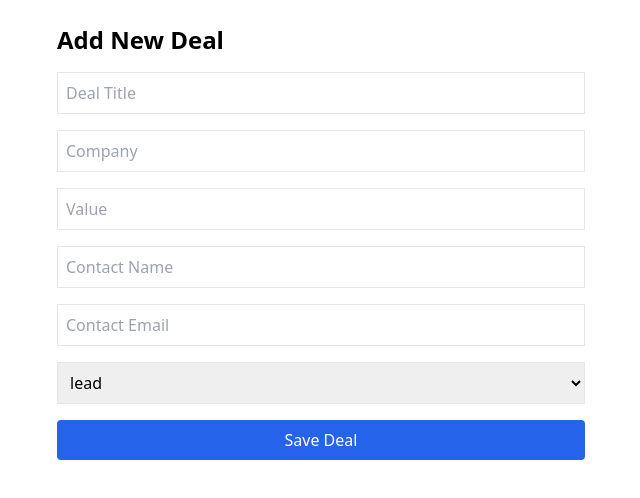
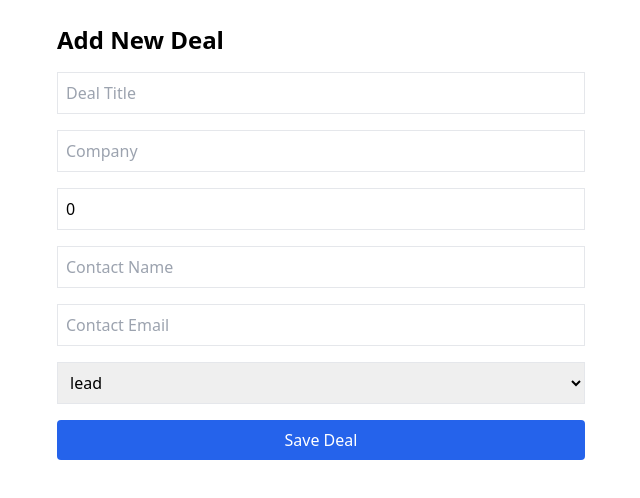
Before and after one commit to mmutheu360-coder/ai--pipedrive-v2-final-, a Next.js app: page /new in a window 1280 px wide. Shown: the top 498 px of the page, without its empty margins (319-959 px from the left). Built offline with nearby package versions, Linux system fonts and the light colour scheme; no server answers.

Commit message:
Update page.tsx

```diff
--- a/app/new/page.tsx
+++ b/app/new/page.tsx
@@ -1,46 +1,167 @@
 'use client'
+
 import { useState } from 'react'
 import { supabase } from '../../lib/supabase'
 import { useRouter } from 'next/navigation'
 
 export default function NewDeal() {
-  const [form, setForm] = useState({title:'', company:'', value:0, stage:'lead', contact:'', email:''})
   const router = useRouter()
-const handleSubmit = async (e: any) => {
+
+  const [form, setForm] = useState({
+    title: '',
+    company: '',
+    value: 0,
+    stage: 'lead',
+    contact: '',
+    email: '',
+  })
+
+  const [message, setMessage] = useState('')
+
+  const handleSubmit = async (e: React.FormEvent) => {
     e.preventDefault()
+
+    setMessage('Saving deal...')
+
     try {
+      // 1. Create the contact
       const { data: contact, error: contactError } = await supabase
         .from('contacts')
-      .insert({ name: form.contact, email: form.email })
+        .insert({
+          name: form.contact,
+          email: form.email,
+        })
         .select()
         .single()
-    if (contactError) throw contactError
 
-    const { error: dealError } = await supabase
+      if (contactError) {
+        console.error('CONTACT INSERT ERROR:', contactError)
+        setMessage(`CONTACT ERROR: ${contactError.message}`)
+        return
+      }
+
+      console.log('CONTACT CREATED:', contact)
+
+      // 2. Create the deal
+      const { data: deal, error: dealError } = await supabase
         .from('deals')
-      .insert({ title: form.title, company: form.company, value: form.value, stage: form.stage, contact_id: contact.id })
-    if (dealError) throw dealError
+        .insert({
+          title: form.title,
+          company: form.company,
+          value: form.value,
+          stage: form.stage,
+          contact_id: contact.id,
+        })
+        .select()
+        .single()
 
-    router.replace('/')
+      if (dealError) {
+        console.error('DEAL INSERT ERROR:', dealError)
+        setMessage(`DEAL ERROR: ${dealError.message}`)
+        return
+      }
+
+      console.log('DEAL CREATED:', deal)
+
+      setMessage(`Deal saved successfully! ID: ${deal.id}`)
+
+      // Give the browser a moment to receive the response,
+      // then go back to the deals list.
+      router.push('/')
+      router.refresh()
+
     } catch (err: any) {
-    alert('Error saving deal: ' + err.message)
-    console.error(err)
+      console.error('NEW DEAL ERROR:', err)
+      setMessage(`ERROR: ${err.message}`)
     }
   }
 
+  return (
+    <form
+      onSubmit={handleSubmit}
+      className="p-6 max-w-xl mx-auto space-y-4"
+    >
+      <h1 className="text-2xl font-bold">Add New Deal</h1>
 
-  return (
-    <form onSubmit={handleSubmit} className="p-6 max-w-xl mx-auto space-y-4">
-      <h1 className="text-2xl font-bold">Add New Deal</h1>
-      <input required placeholder="Deal Title" onChange={e=>setForm({...form, title:e.target.value})} className="border p-2 w-full"/>
-      <input required placeholder="Company" onChange={e=>setForm({...form, company:e.target.value})} className="border p-2 w-full"/>
-      <input required placeholder="Value" type="number" onChange={e=>setForm({...form, value:+e.target.value})} className="border p-2 w-full"/>
-      <input required placeholder="Contact Name" onChange={e=>setForm({...form, contact:e.target.value})} className="border p-2 w-full"/>
-      <input required placeholder="Contact Email" type="email" onChange={e=>setForm({...form, email:e.target.value})} className="border p-2 w-full"/>
-      <select onChange={e=>setForm({...form, stage:e.target.value})} className="border p-2 w-full">
-        <option>lead</option><option>qualified</option><option>proposal</option><option>negotiation</option><option>won</option><option>lost</option>
+      <input
+        required
+        placeholder="Deal Title"
+        value={form.title}
+        onChange={e =>
+          setForm({ ...form, title: e.target.value })
+        }
+        className="border p-2 w-full"
+      />
+
+      <input
+        required
+        placeholder="Company"
+        value={form.company}
+        onChange={e =>
+          setForm({ ...form, company: e.target.value })
+        }
+        className="border p-2 w-full"
+      />
+
+      <input
+        required
+        placeholder="Value"
+        type="number"
+        value={form.value}
+        onChange={e =>
+          setForm({ ...form, value: Number(e.target.value) })
+        }
+        className="border p-2 w-full"
+      />
+
+      <input
+        required
+        placeholder="Contact Name"
+        value={form.contact}
+        onChange={e =>
+          setForm({ ...form, contact: e.target.value })
+        }
+        className="border p-2 w-full"
+      />
+
+      <input
+        required
+        placeholder="Contact Email"
+        type="email"
+        value={form.email}
+        onChange={e =>
+          setForm({ ...form, email: e.target.value })
+        }
+        className="border p-2 w-full"
+      />
+
+      <select
+        value={form.stage}
+        onChange={e =>
+          setForm({ ...form, stage: e.target.value })
+        }
+        className="border p-2 w-full"
+      >
+        <option value="lead">lead</option>
+        <option value="qualified">qualified</option>
+        <option value="proposal">proposal</option>
+        <option value="negotiation">negotiation</option>
+        <option value="won">won</option>
+        <option value="lost">lost</option>
       </select>
-      <button className="bg-blue-600 text-white px-4 py-2 rounded w-full">Save Deal</button>
+
+      <button
+        type="submit"
+        className="bg-blue-600 text-white px-4 py-2 rounded w-full"
+      >
+        Save Deal
+      </button>
+
+      {message && (
+        <p className="text-sm">
+          {message}
+        </p>
+      )}
     </form>
   )
 }
```
Lines whose indentation alone changed are shown as unchanged.
